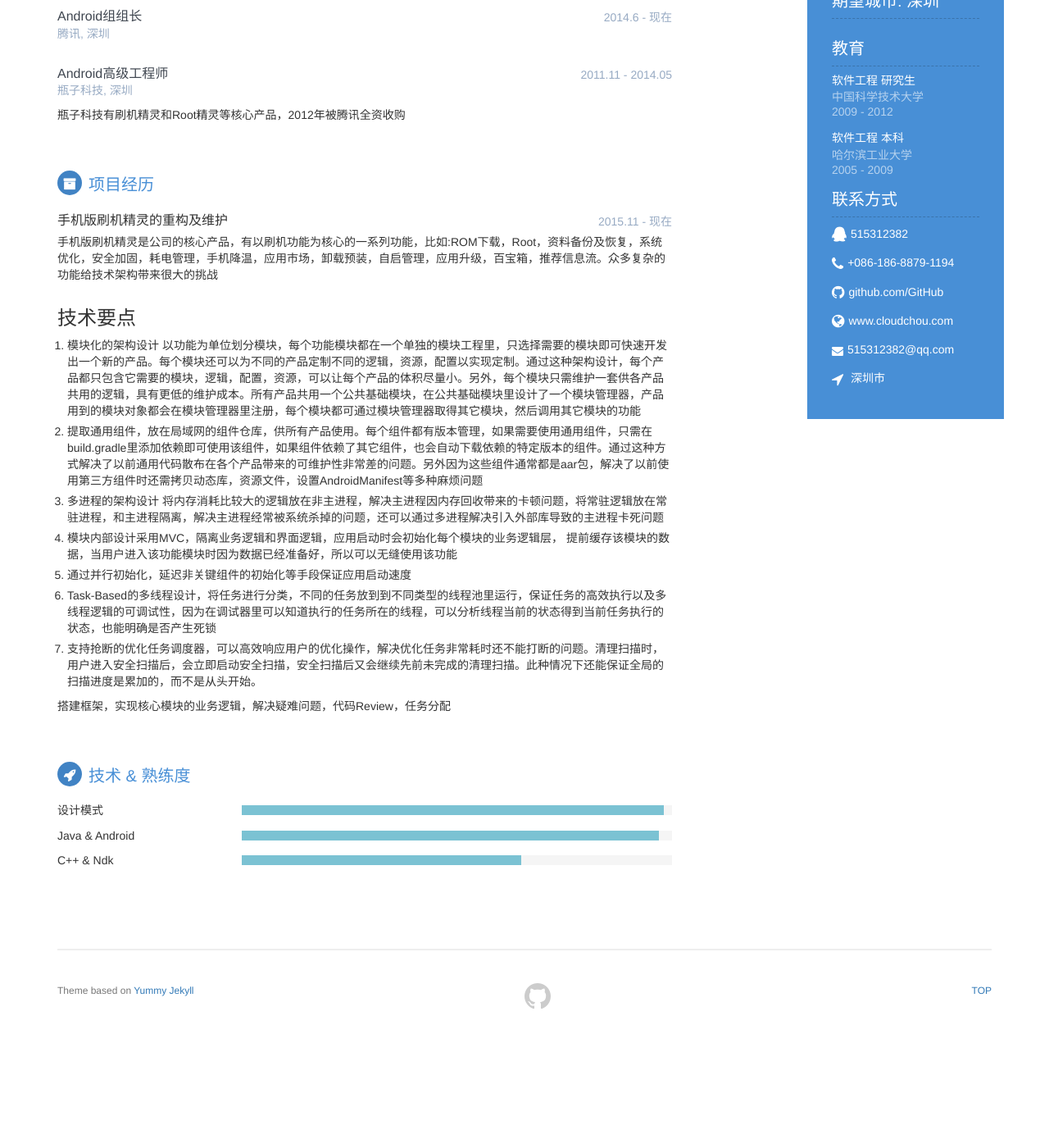
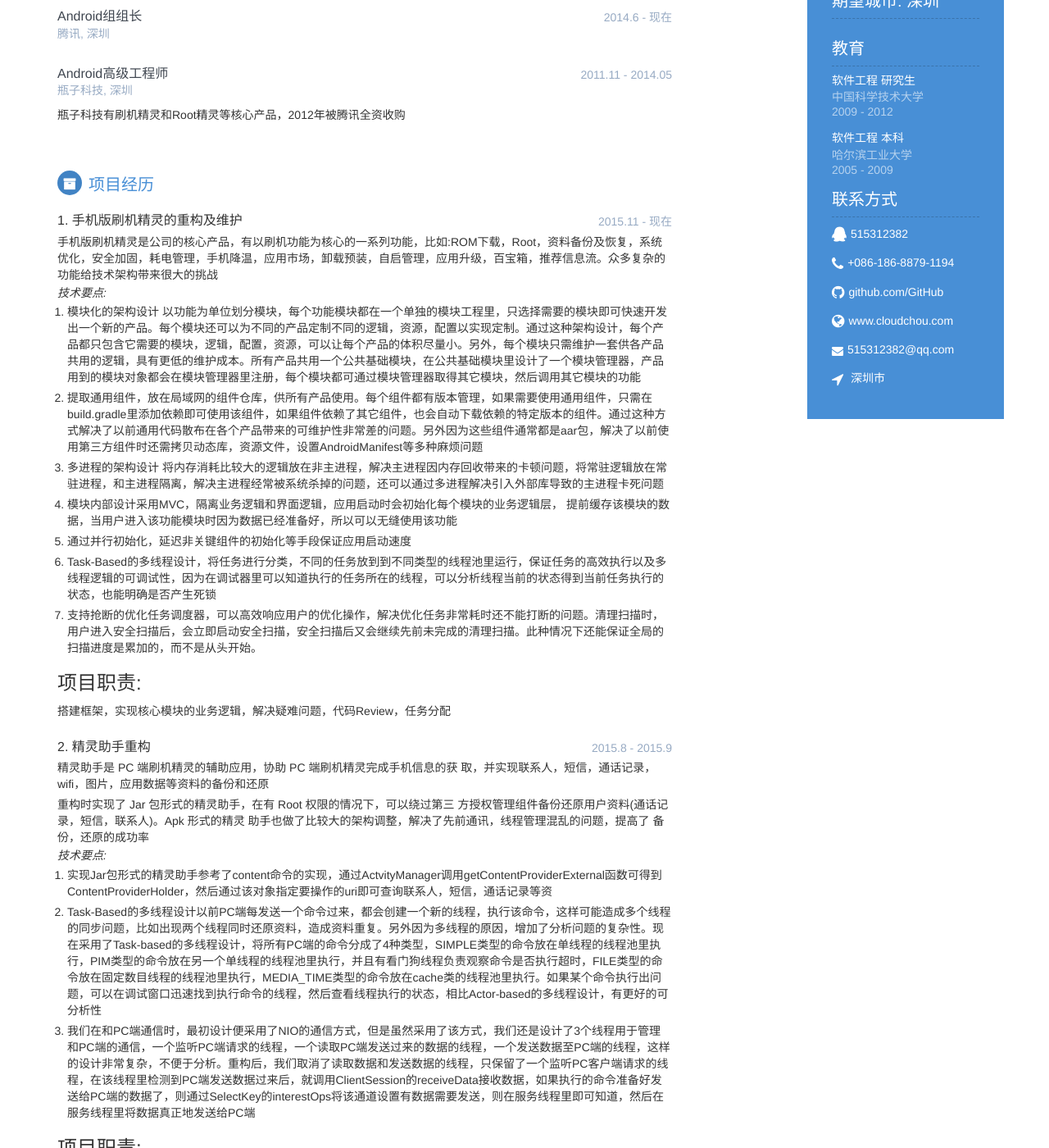
Before and after one commit to cloudchou/cloudchou.github.io, a Jekyll site: the page built from about.md, in a window 1280 px wide and 1400 px high, scrolled down 574 px. Shown: the whole window at 82% size. Built offline with Jekyll 4.4.1, drawn with Linux system fonts in a browser that asks for light colours; before the commit the page ends 1813 px from its top, so only the background shows below that; some of the changed text lies outside the part shown.

Commit message:
添加第2个项目

```diff
--- a/_includes/projects.html
+++ b/_includes/projects.html
@@ -1,10 +1,10 @@
 <section class="section projects-section">
     <h2 class="section-title"><i class="fa fa-archive"></i>项目经历</h2>
-    <!--//intro-->
+    <!--//手机版刷机精灵的重构及维护-->
     <div class="item">
         <div class="meta">
             <div class="upper-row">
-                <h3 class="project-title">手机版刷机精灵的重构及维护</h3>
+                <h3 class="project-title">1. 手机版刷机精灵的重构及维护</h3>
                 <div class="time">2015.11 - 现在</div>
             </div>
             <!--//upper-row-->
@@ -14,7 +14,7 @@
             <p>手机版刷机精灵是公司的核心产品，有以刷机功能为核心的一系列功能，比如:ROM下载，Root，资料备份及恢复，系统优化，安全加固，耗电管理，手机降温，应用市场，卸载预装，自启管理，应用升级，百宝箱，推荐信息流。众多复杂的功能给技术架构带来很大的挑战</p>
         </div>
         <div class="tech">
-            <h3 class="tech-key-point">技术要点</h3>
+            <h3>技术要点:</h3>
             <ol>
                 <li>模块化的架构设计 以功能为单位划分模块，每个功能模块都在一个单独的模块工程里，只选择需要的模块即可快速开发出一个新的产品。每个模块还可以为不同的产品定制不同的逻辑，资源，配置以实现定制。通过这种架构设计，每个产品都只包含它需要的模块，逻辑，配置，资源，可以让每个产品的体积尽量小。另外，每个模块只需维护一套供各产品共用的逻辑，具有更低的维护成本。所有产品共用一个公共基础模块，在公共基础模块里设计了一个模块管理器，产品用到的模块对象都会在模块管理器里注册，每个模块都可通过模块管理器取得其它模块，然后调用其它模块的功能</li>
                 <li>提取通用组件，放在局域网的组件仓库，供所有产品使用。每个组件都有版本管理，如果需要使用通用组件，只需在build.gradle里添加依赖即可使用该组件，如果组件依赖了其它组件，也会自动下载依赖的特定版本的组件。通过这种方式解决了以前通用代码散布在各个产品带来的可维护性非常差的问题。另外因为这些组件通常都是aar包，解决了以前使用第三方组件时还需拷贝动态库，资源文件，设置AndroidManifest等多种麻烦问题</li>
@@ -26,7 +26,35 @@
             </ol>
         </div>
         <div class="responsibility">
+            <h3>项目职责:</h3>
             <p>搭建框架，实现核心模块的业务逻辑，解决疑难问题，代码Review，任务分配</p>
         </div>
     </div>
+    <!--//精灵助手重构-->
+    <div class="item">
+        <div class="meta">
+            <div class="upper-row">
+                <h3 class="project-title">2. 精灵助手重构</h3>
+                <div class="time">2015.8 - 2015.9</div>
+            </div>
+            <!--//upper-row-->
+        </div>
+        <!--//meta-->
+        <div class="intro">
+            <p>精灵助手是 PC 端刷机精灵的辅助应用，协助 PC 端刷机精灵完成手机信息的获 取，并实现联系人，短信，通话记录，wifi，图片，应用数据等资料的备份和还原</p>
+            <p>重构时实现了 Jar 包形式的精灵助手，在有 Root 权限的情况下，可以绕过第三 方授权管理组件备份还原用户资料(通话记录，短信，联系人)。Apk 形式的精灵 助手也做了比较大的架构调整，解决了先前通讯，线程管理混乱的问题，提高了 备份，还原的成功率</p>
+        </div>
+        <div class="tech">
+            <h3>技术要点:</h3>
+            <ol>
+                <li>实现Jar包形式的精灵助手参考了content命令的实现，通过ActvityManager调用getContentProviderExternal函数可得到ContentProviderHolder，然后通过该对象指定要操作的uri即可查询联系人，短信，通话记录等资</li>
+                <li>Task-Based的多线程设计以前PC端每发送一个命令过来，都会创建一个新的线程，执行该命令，这样可能造成多个线程的同步问题，比如出现两个线程同时还原资料，造成资料重复。另外因为多线程的原因，增加了分析问题的复杂性。现在采用了Task-based的多线程设计，将所有PC端的命令分成了4种类型，SIMPLE类型的命令放在单线程的线程池里执行，PIM类型的命令放在另一个单线程的线程池里执行，并且有看门狗线程负责观察命令是否执行超时，FILE类型的命令放在固定数目线程的线程池里执行，MEDIA_TIME类型的命令放在cache类的线程池里执行。如果某个命令执行出问题，可以在调试窗口迅速找到执行命令的线程，然后查看线程执行的状态，相比Actor-based的多线程设计，有更好的可分析性</li>
+                <li>我们在和PC端通信时，最初设计便采用了NIO的通信方式，但是虽然采用了该方式，我们还是设计了3个线程用于管理和PC端的通信，一个监听PC端请求的线程，一个读取PC端发送过来的数据的线程，一个发送数据至PC端的线程，这样的设计非常复杂，不便于分析。重构后，我们取消了读取数据和发送数据的线程，只保留了一个监听PC客户端请求的线程，在该线程里检测到PC端发送数据过来后，就调用ClientSession的receiveData接收数据，如果执行的命令准备好发送给PC端的数据了，则通过SelectKey的interestOps将该通道设置有数据需要发送，则在服务线程里即可知道，然后在服务线程里将数据真正地发送给PC端</li>
+            </ol>
+        </div>
+        <div class="responsibility">
+            <h3>项目职责:</h3>
+            <p>搭建框架，实现核心的业务逻辑(任务调度，和PC端通信的逻辑，命令执行框架，部分命令逻辑)，任务分配 </p>
+        </div>
+    </div>
 </section>
--- a/assets/css/styles.css
+++ b/assets/css/styles.css
@@ -96,17 +96,28 @@
 
 .main-wrapper .project-title {
     font-size: 16px;
-    font-weight: 400;
+    font-weight: 500;
     margin-top: 0;
     margin-bottom: 5px;
 }
 
 .main-wrapper .projects-section .intro {
-    margin-bottom: 30px;
+    margin-bottom: 0px;
+}
+
+.main-wrapper .projects-section .intro p{
+    margin-bottom: 5px;
 }
 
 .main-wrapper .projects-section .item {
-    margin-bottom: 15px;
+    margin-bottom: 25px;
+}
+
+.main-wrapper .tech  h3{
+    margin-top: 0px;
+    margin-bottom: 5px;
+    font-size: 14px;
+    font-style: italic;
 }
 
 .sidebar-wrapper {
```
